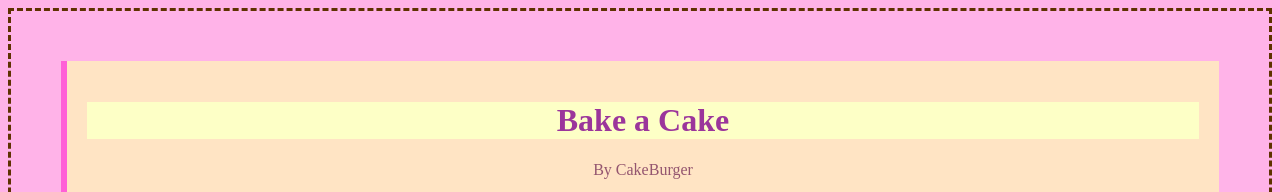
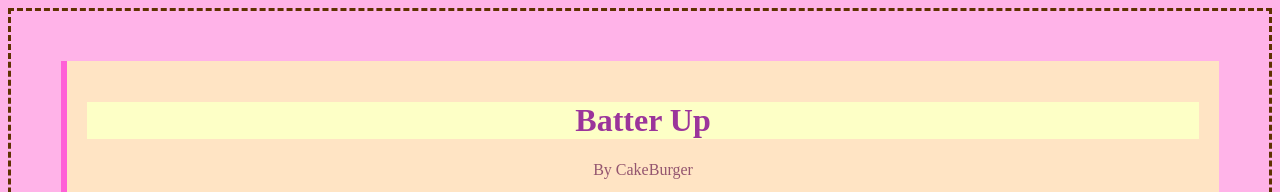
Before and after one commit to SquigBoi/Art101-Team11-Final-Project, a plain HTML site: page index.html in a window 1280 px wide. Shown: the top 192 px of the page. Drawn offline with nearby package versions, Linux system fonts and the light colour scheme.

Commit message:
Update index.html

```diff
--- a/index.html
+++ b/index.html
@@ -21,7 +21,7 @@
 <body>
   <div id="welcome">
 
-    <h1>Bake a Cake</h1>
+    <h1>Batter Up</h1>
       <p> By CakeBurger </p>
 <div class ="top-section">
 
```
